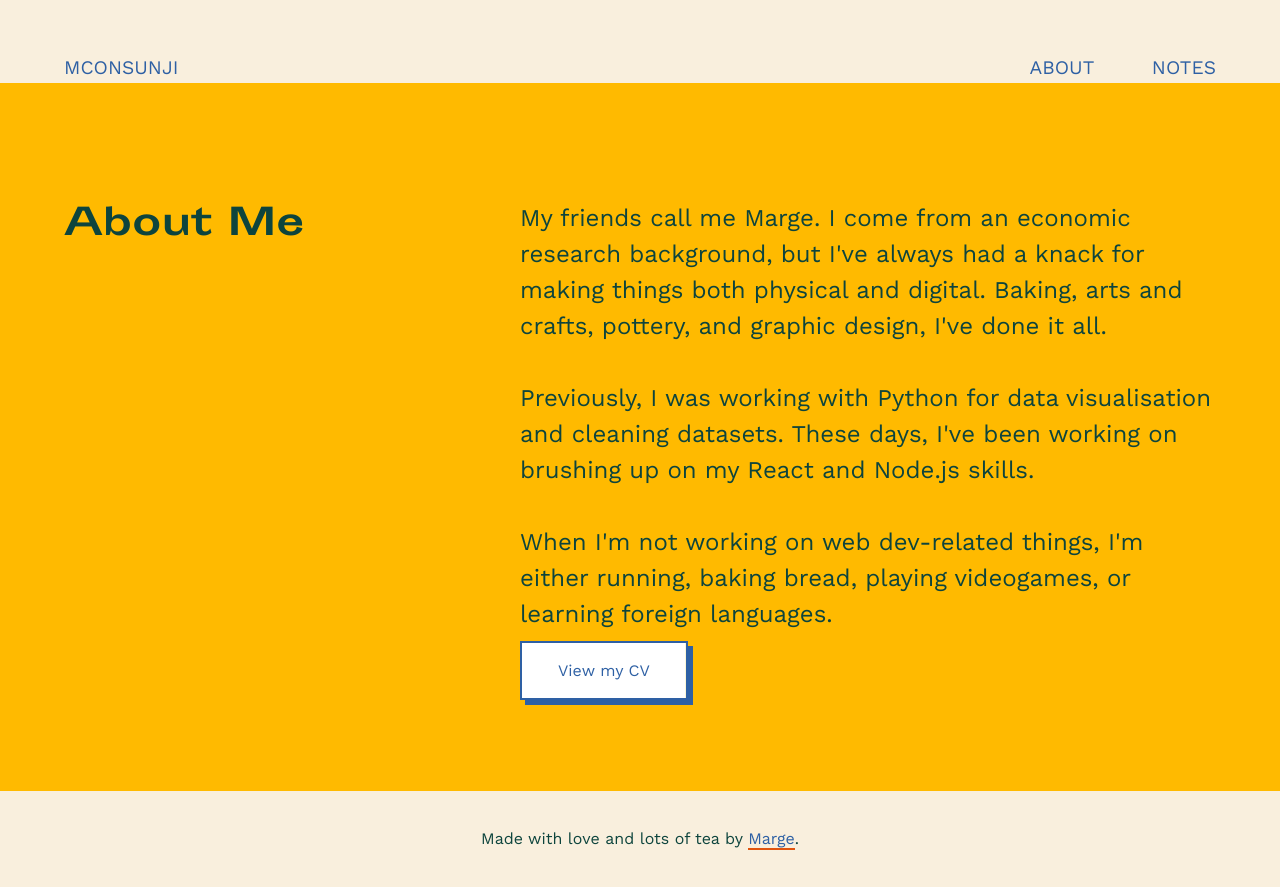
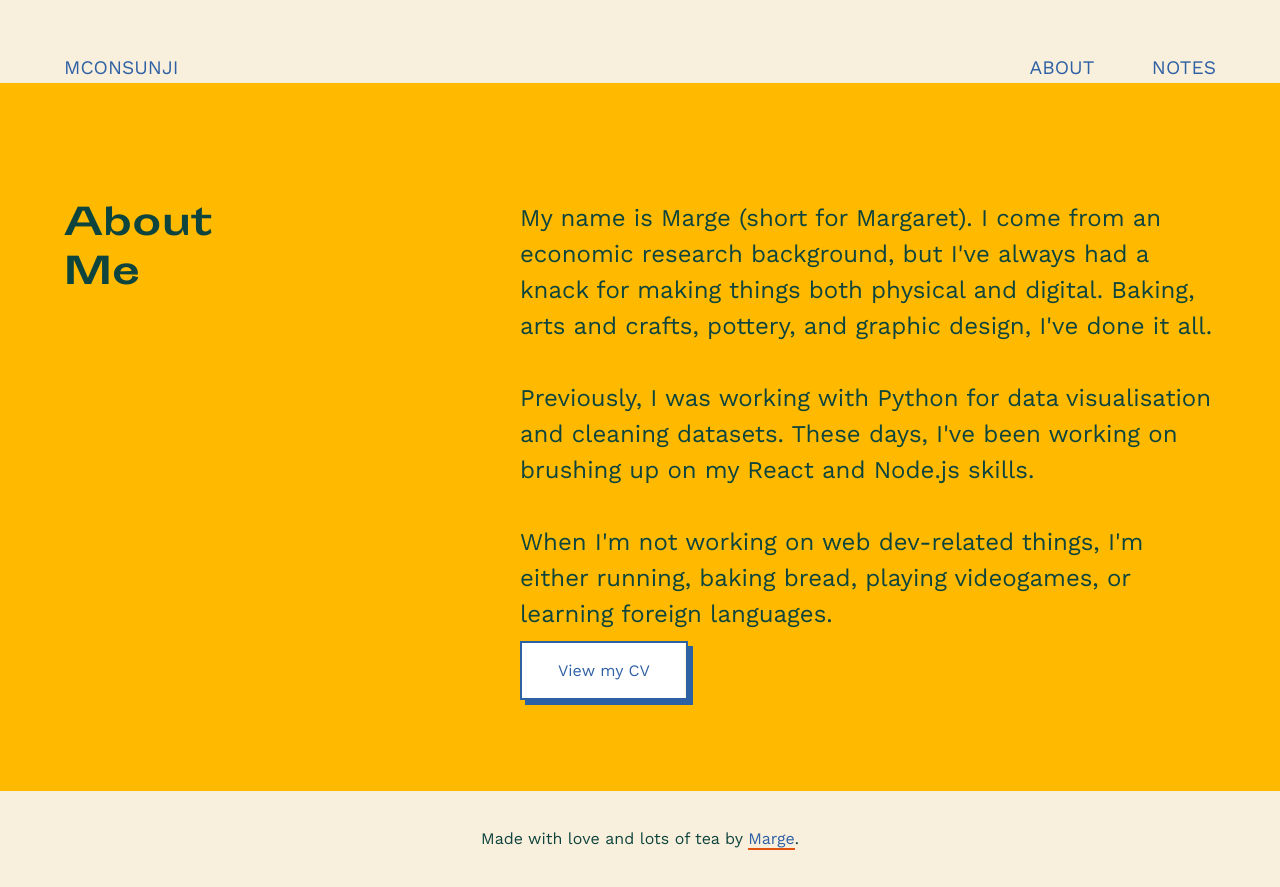
Before and after one commit to msunji/portfolio, a React (Create React App) app: page /about in a window 1280 px wide. Built offline with nearby package versions, Linux system fonts and the light colour scheme.

Commit message:
Changed copy text

```diff
--- a/src/components/About.js
+++ b/src/components/About.js
@@ -17,14 +17,17 @@ function About() {
     <AboutContainer id="about">
       <Grid className="container">
         <div>
-          <h3>About Me</h3>
+          <h3>
+            About
+            <br /> Me
+          </h3>
         </div>
         <div>
           <p>
-            My friends call me Marge. I come from an economic research
-            background, but I've always had a knack for making things both
-            physical and digital. Baking, arts and crafts, pottery, and graphic
-            design, I've done it all.
+            My name is Marge (short for Margaret). I come from an economic
+            research background, but I've always had a knack for making things
+            both physical and digital. Baking, arts and crafts, pottery, and
+            graphic design, I've done it all.
           </p>
           <p>
             Previously, I was working with <b>Python</b> for data visualisation
```
